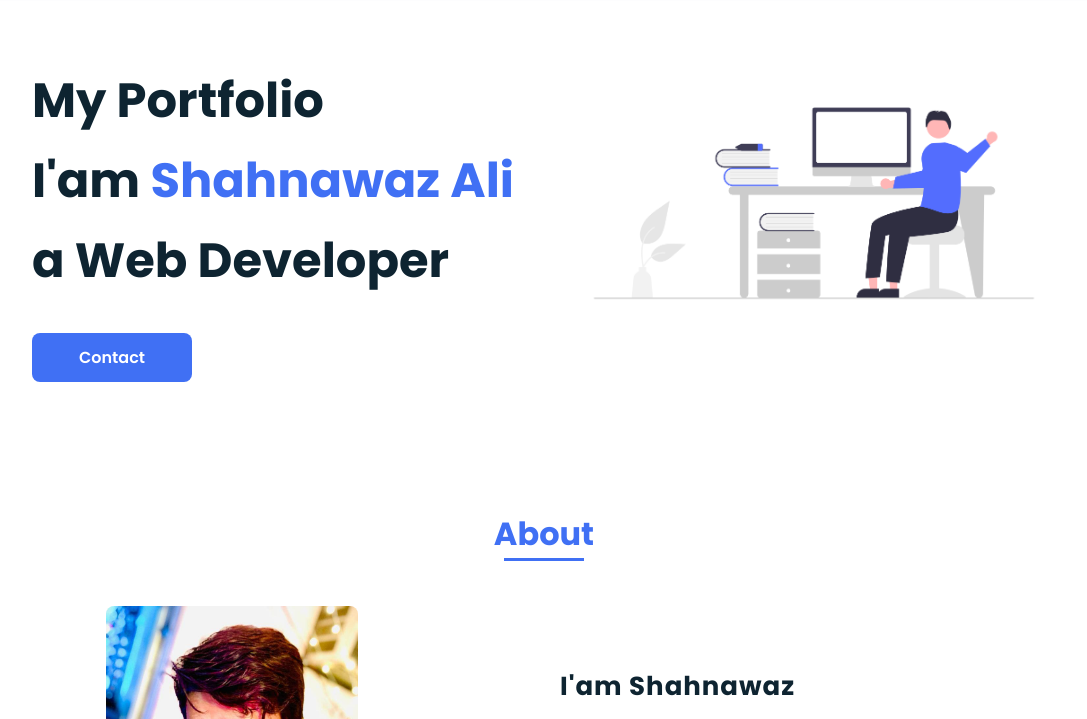
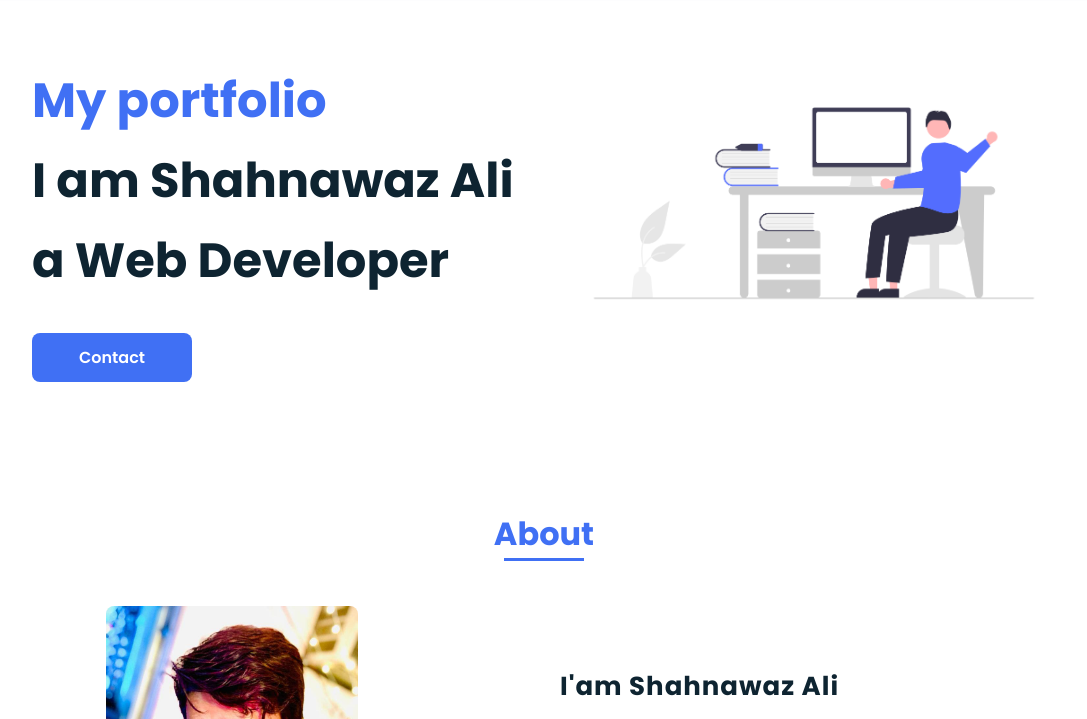
Before and after one commit to shahnawaza75/shahnawaza75.github.io, a plain HTML site: page index.html in a window 1280 px wide. Shown: the part 67-786 px from the top of the page, without its empty margins (96-1183 px from the left). Drawn offline with nearby package versions, Linux system fonts and the light colour scheme.

Commit message:
Update index.html

```diff
--- a/index.html
+++ b/index.html
@@ -41,8 +41,8 @@
         <!--===== HOME =====-->
         <section class="about section about__container bd-grid" id="home">
             <div class="home__data">
-                <h1 class="home__title">My Portfolio<br>I'am <span class="home__title-color">Shahnawaz Ali</span><br>
-                    a Web Developer</h1>
+              <h1 class="home__title"><span class="home__title-color">My portfolio</span><br>
+                    I am Shahnawaz Ali a Web Developer</h1>
                 <a href="#contact" class="button">Contact</a>
             </div>
 
@@ -61,7 +61,7 @@
                 </div>
 
                 <div>
-                    <h2 class="about__subtitle">I'am Shahnawaz</h2>
+                    <h2 class="about__subtitle">I'am Shahnawaz Ali</h2>
                     <p class="about__text">I am a MCA graduate from Sikkim Manipal University with 1 year of work
                         experience as CCE and 2.5 years of working experience as a travel consultant</p>
                     <br>
@@ -90,7 +90,7 @@
                     <div class="skills__data">
                         <div class="skills__names">
                             <i class='bx bxl-css3 skills__icon'></i>
-                            <span class="skills__name">C#, ASP.NET 3.5, Angular,Php</span>
+                            <span class="skills__name">C#, ASP.NET 3.5, Angular,Php,Python</span>
                         </div>
 
                     </div>
```
